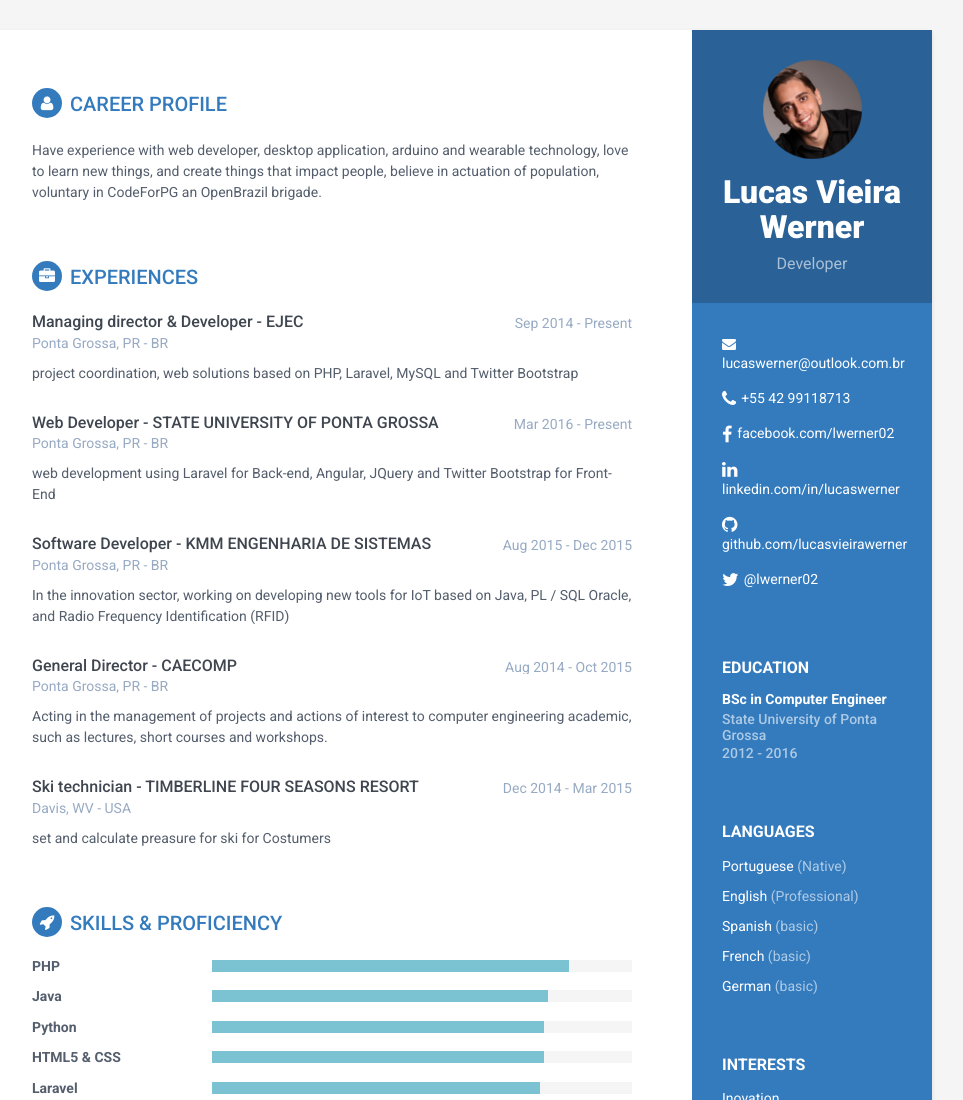
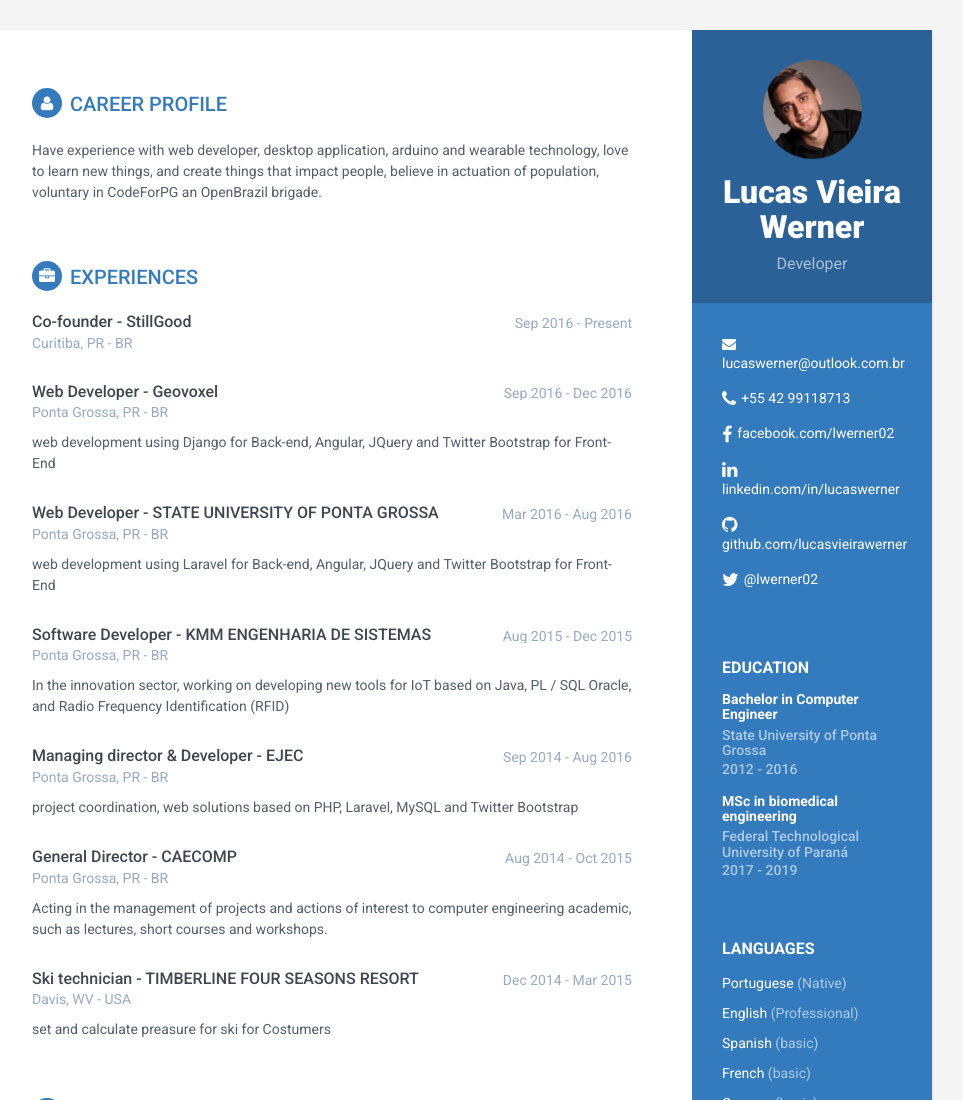
Before and after one commit to lucasvieirawerner/lucasvieirawerner.github.io, a plain HTML site: page index.html in a window 1280 px wide. Shown: the top 1100 px of the page, without its empty margins (188-1151 px from the left). Drawn offline with Linux system fonts and the light colour scheme.

Commit message:
update index

```diff
--- a/index.html
+++ b/index.html
@@ -39,9 +39,14 @@
             <div class="education-container container-block">
                 <h2 class="container-block-title">Education</h2>
                 <div class="item">
-                    <h4 class="degree">BSc in Computer Engineer</h4>
+                    <h4 class="degree">Bachelor in Computer Engineer</h4>
                     <h5 class="meta">State University of Ponta Grossa</h5>
                     <div class="time">2012 - 2016</div>
+                </div>
+                <div class="item">
+                    <h4 class="degree">MSc in biomedical engineering</h4>
+                    <h5 class="meta">Federal Technological University of Paraná</h5>
+                    <div class="time">2017 - 2019</div>
                 </div>
             </div>
 
@@ -79,25 +84,35 @@
 
             <section class="section experiences-section">
                 <h2 class="section-title"><i class="fa fa-briefcase"></i>Experiences</h2>
-
                 <div class="item">
                     <div class="meta">
                         <div class="upper-row">
-                            <h3 class="job-title">Managing director & Developer - EJEC</h3>
-                            <div class="time">Sep 2014 - Present</div>
+                            <h3 class="job-title">Co-founder - StillGood</h3>
+                            <div class="time">Sep 2016 - Present</div>
+                        </div><!--//upper-row-->
+                        <div class="company">Curitiba, PR - BR</div>
+                    </div><!--//meta-->
+                    <div class="details">
+                        <p></p>
+                    </div><!--//details-->
+                </div>
+                <div class="item">
+                    <div class="meta">
+                        <div class="upper-row">
+                            <h3 class="job-title">Web Developer - Geovoxel</h3>
+                            <div class="time">Sep 2016 - Dec 2016</div>
                         </div><!--//upper-row-->
                         <div class="company">Ponta Grossa, PR - BR</div>
                     </div><!--//meta-->
                     <div class="details">
-                        <p>project coordination, web solutions based on PHP, Laravel, MySQL and Twitter Bootstrap</p>
+                        <p>web development using Django for Back-end, Angular, JQuery and Twitter Bootstrap for Front-End</p>
                     </div><!--//details-->
-                </div><!--//item-->
-
+                </div>
                 <div class="item">
                     <div class="meta">
                         <div class="upper-row">
                             <h3 class="job-title">Web Developer - STATE UNIVERSITY OF PONTA GROSSA</h3>
-                            <div class="time">Mar 2016 - Present</div>
+                            <div class="time">Mar 2016 - Aug 2016</div>
                         </div><!--//upper-row-->
                         <div class="company">Ponta Grossa, PR - BR</div>
                     </div><!--//meta-->
@@ -116,6 +131,19 @@
                     </div><!--//meta-->
                     <div class="details">
                         <p>In the innovation sector, working on developing new tools for IoT based on Java, PL / SQL Oracle, and Radio Frequency Identification (RFID)</p>
+                    </div><!--//details-->
+                </div><!--//item-->
+
+                <div class="item">
+                    <div class="meta">
+                        <div class="upper-row">
+                            <h3 class="job-title">Managing director & Developer - EJEC</h3>
+                            <div class="time">Sep 2014 - Aug 2016</div>
+                        </div><!--//upper-row-->
+                        <div class="company">Ponta Grossa, PR - BR</div>
+                    </div><!--//meta-->
+                    <div class="details">
+                        <p>project coordination, web solutions based on PHP, Laravel, MySQL and Twitter Bootstrap</p>
                     </div><!--//details-->
                 </div><!--//item-->
 
```
